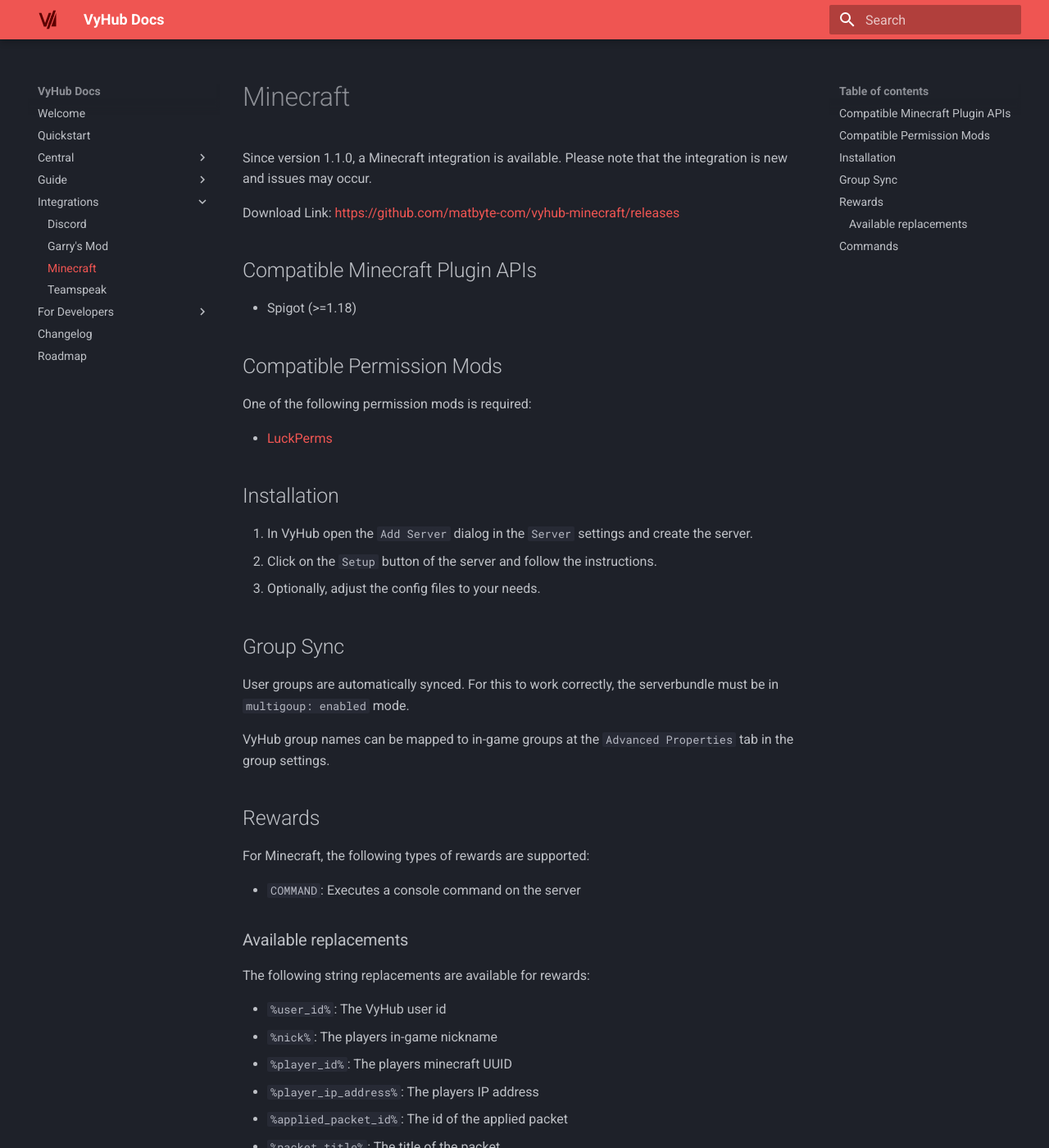
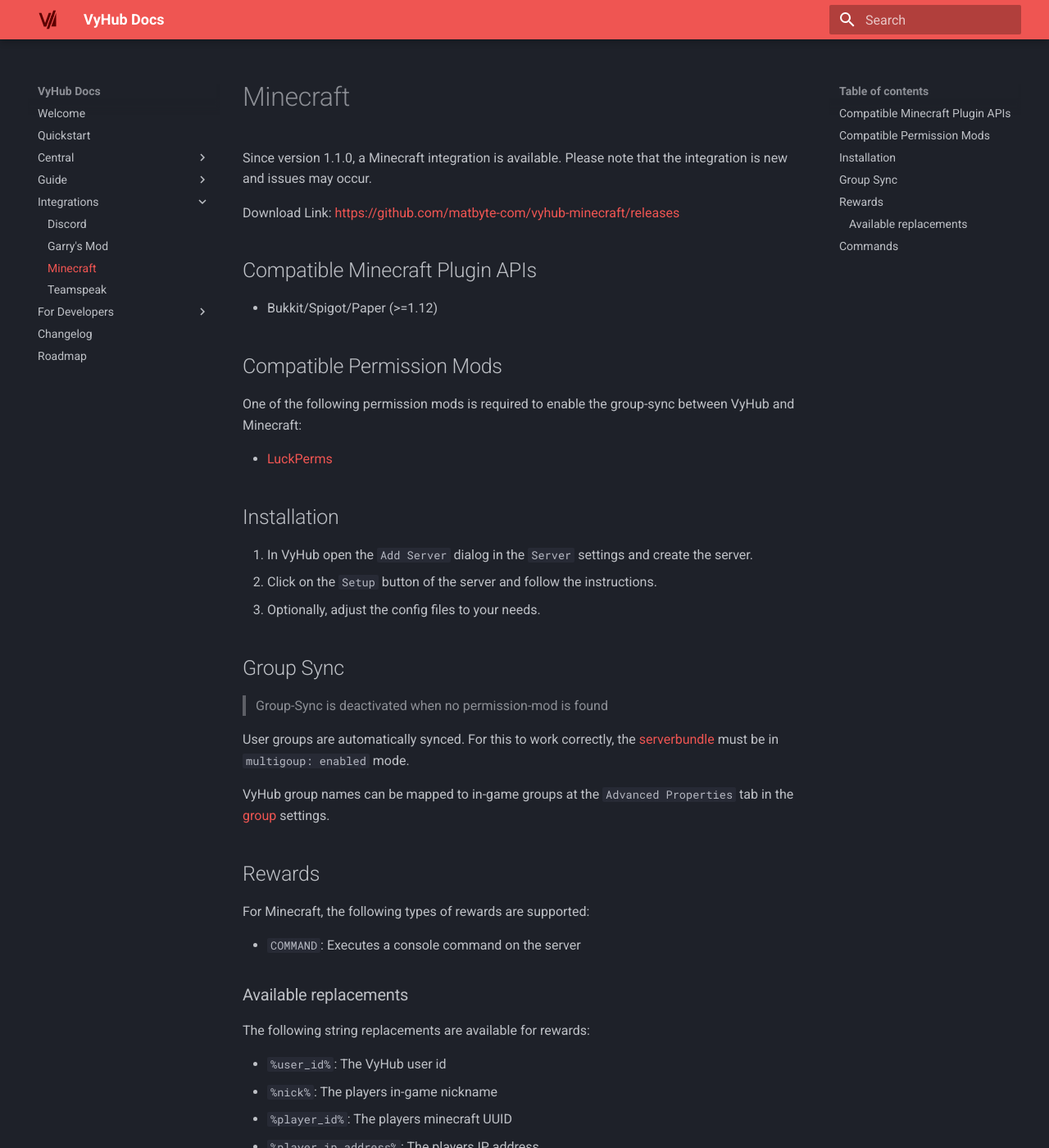
Before and after one commit to nyx-project/vyhub-documentation, an MkDocs documentation site: the page built from docs/game/minecraft.md, in a window 1280 px wide and 1400 px high. Shown: the whole window at 82% size. Built offline with MkDocs 1.6.1 and Material for MkDocs 9.7.7, drawn with Linux system fonts in a browser that asks for light colours; the version menu is left out; some of the changed text lies outside the part shown.

Commit message:
Improve minecraft docs

```diff
--- a/docs/game/minecraft.md
+++ b/docs/game/minecraft.md
@@ -7,11 +7,11 @@
 
 ## Compatible Minecraft Plugin APIs
 
-- Spigot (>=1.18)
+- Bukkit/Spigot/Paper (>=1.12)
 
 ## Compatible Permission Mods
 
-One of the following permission mods is required:
+One of the following permission mods is required to enable the group-sync between VyHub and Minecraft:
 
 - [LuckPerms](https://luckperms.net)
 
@@ -22,9 +22,12 @@
 3. Optionally, adjust the config files to your needs.
 
 ## Group Sync
-User groups are automatically synced. For this to work correctly, the serverbundle must be in `multigoup: enabled` mode.
 
-VyHub group names can be mapped to in-game groups at the `Advanced Properties` tab in the group settings.
+> Group-Sync is deactivated when no permission-mod is found
+
+User groups are automatically synced. For this to work correctly, the [serverbundle](../guide/serverbundle.md) must be in `multigoup: enabled` mode.
+
+VyHub group names can be mapped to in-game groups at the `Advanced Properties` tab in the [group](../guide/group.md) settings.
 
 
 ## Rewards
```
Also changed, not shown: other parts of docs/game/minecraft.md (+1 -0 lines).
